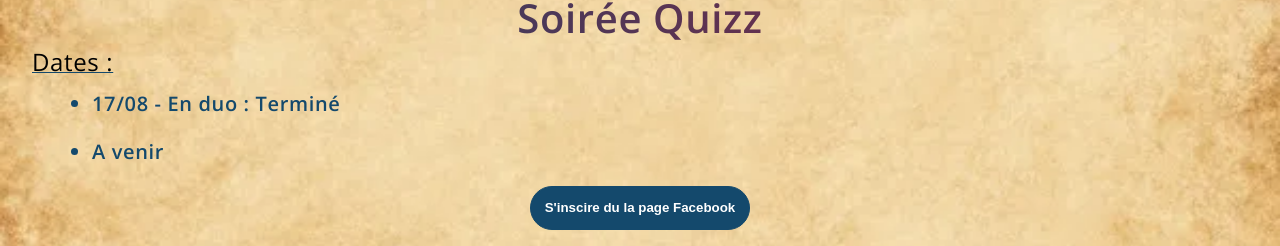
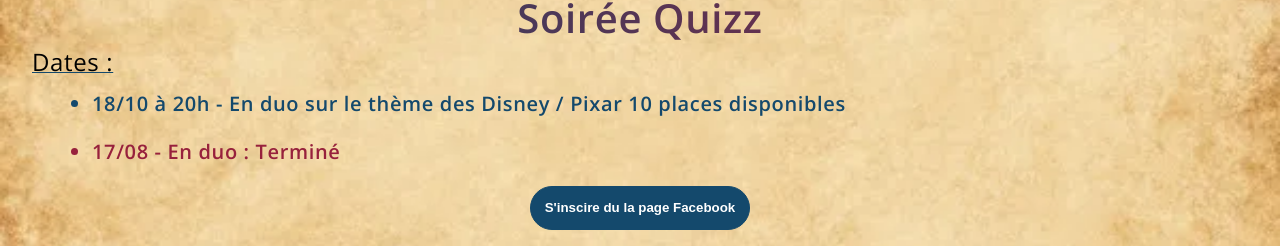
Before and after one commit to Florian-Bclt/orichalque, a React (Vite) app: page /events/quizz in a window 1280 px wide. Shown: the part 119-365 px from the top of the page. Built offline with nearby package versions, Linux system fonts and the light colour scheme.

Commit message:
edit quizz event

```diff
--- a/src/pages/events/Quizz.jsx
+++ b/src/pages/events/Quizz.jsx
@@ -5,8 +5,8 @@ import Footer from '../../components/Footer/Footer';
 
 const Quizz = () => {
   const dates = [
+    { date: '18/10 à 20h - En duo sur le thème des Disney / Pixar', status: '10 places disponibles'},
     { date: '17/08 - En duo :', status: 'Terminé'},
-    { date: 'A venir', status: ''}
   ]
 
   return (
@@ -20,7 +20,7 @@ const Quizz = () => {
             {dates.map((item, index) => (
               <li
                 key={index}
-                className={`li ${item.status === 'Complet' ? 'full' : 'available'}`}
+                className={`li ${item.status === 'Terminé' ? 'full' : 'available'}`}
               >
                 {item.date} {item.status}
               </li>
```
